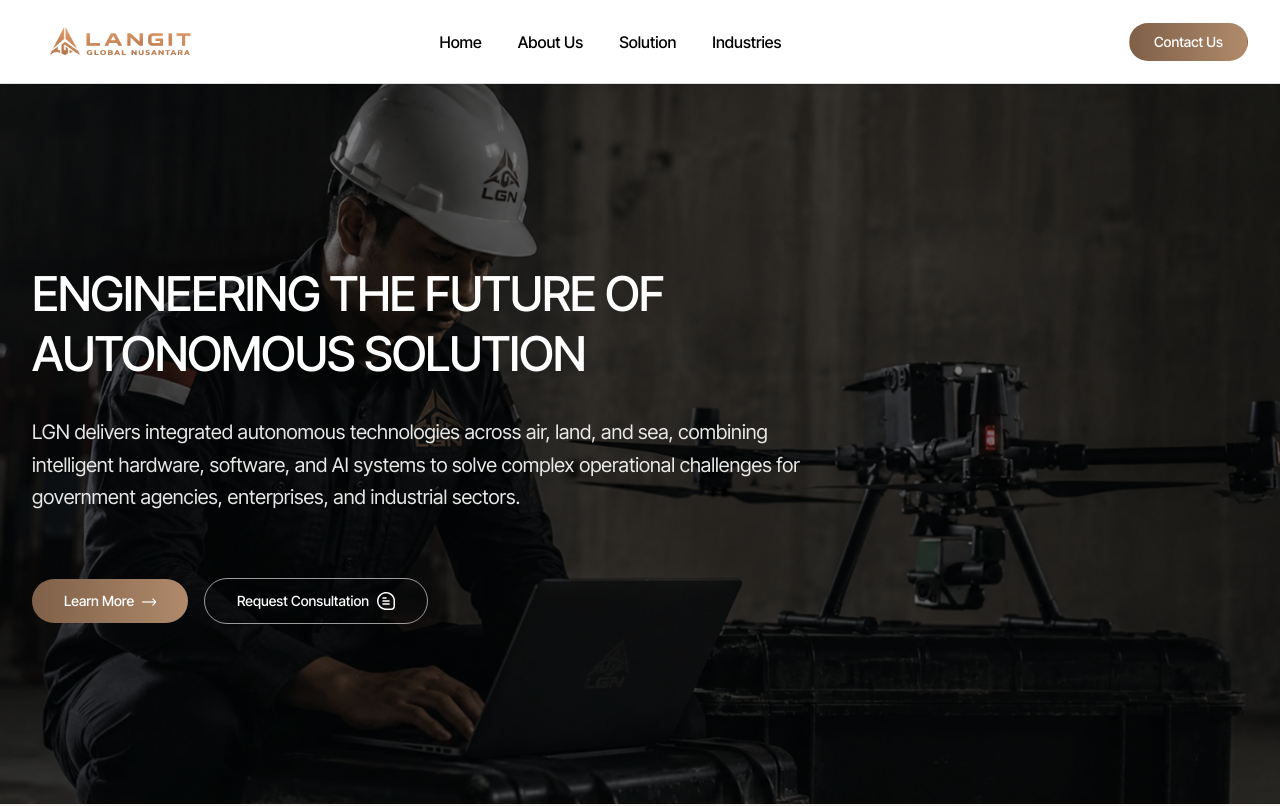
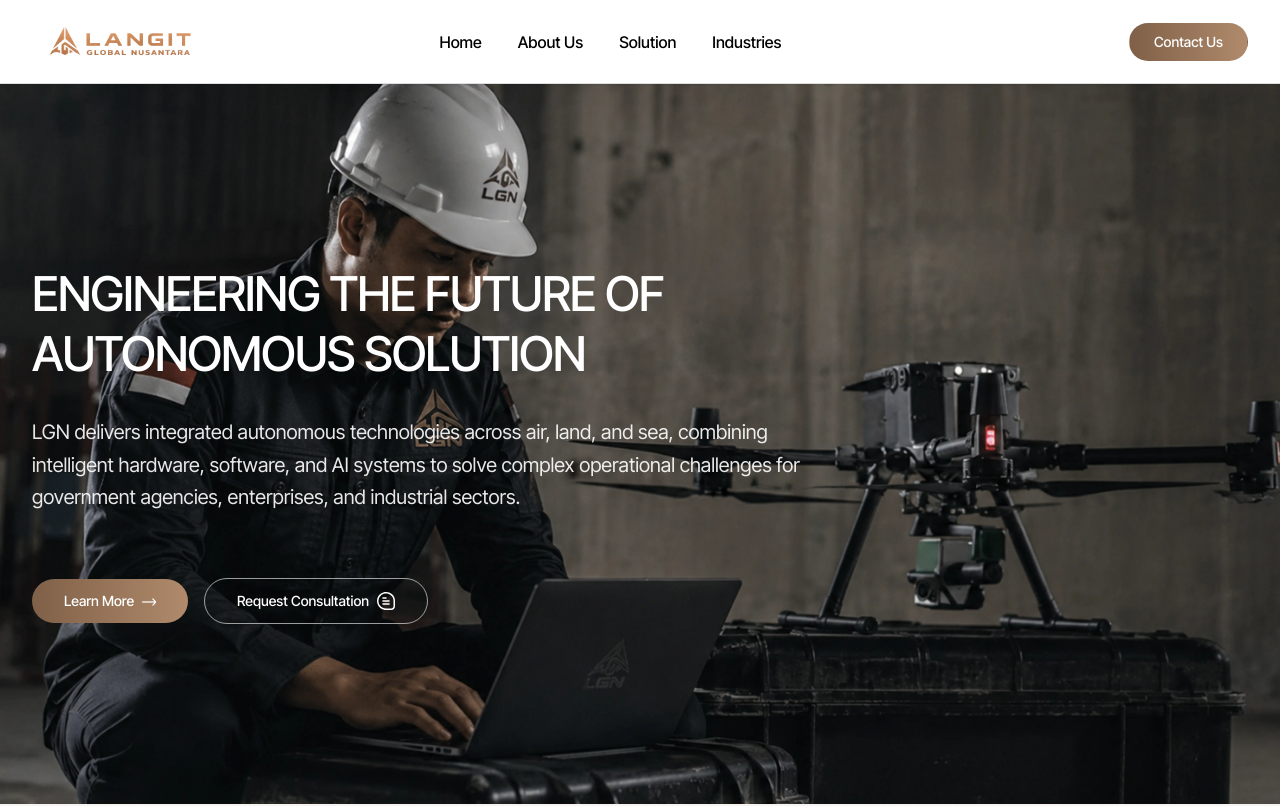
Before and after one commit to Ijon6k/lgn-compro, a Next.js app: page /about in a window 1280 px wide. Shown: the top 806 px of the page. Built offline with nearby package versions, Linux system fonts and the light colour scheme.

Commit message:
style: update hero section about

```diff
--- a/components/sections/about-jumbotron.tsx
+++ b/components/sections/about-jumbotron.tsx
@@ -16,7 +16,7 @@
           sizes="100vw"
           className="object-cover object-center scale-105"
         />
-        <div className="absolute inset-0 bg-black/50"></div>
+        <div className="absolute inset-0"></div>
       </div>
 
       <Container className="relative z-10">
```
